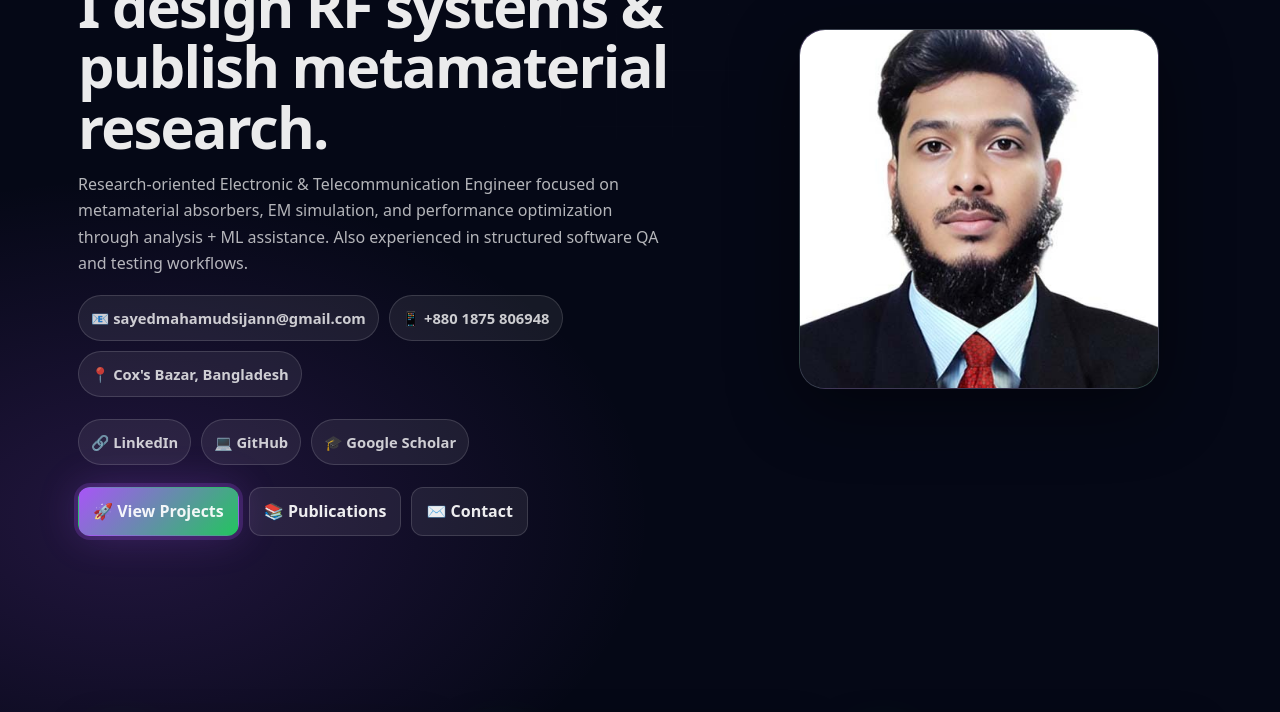
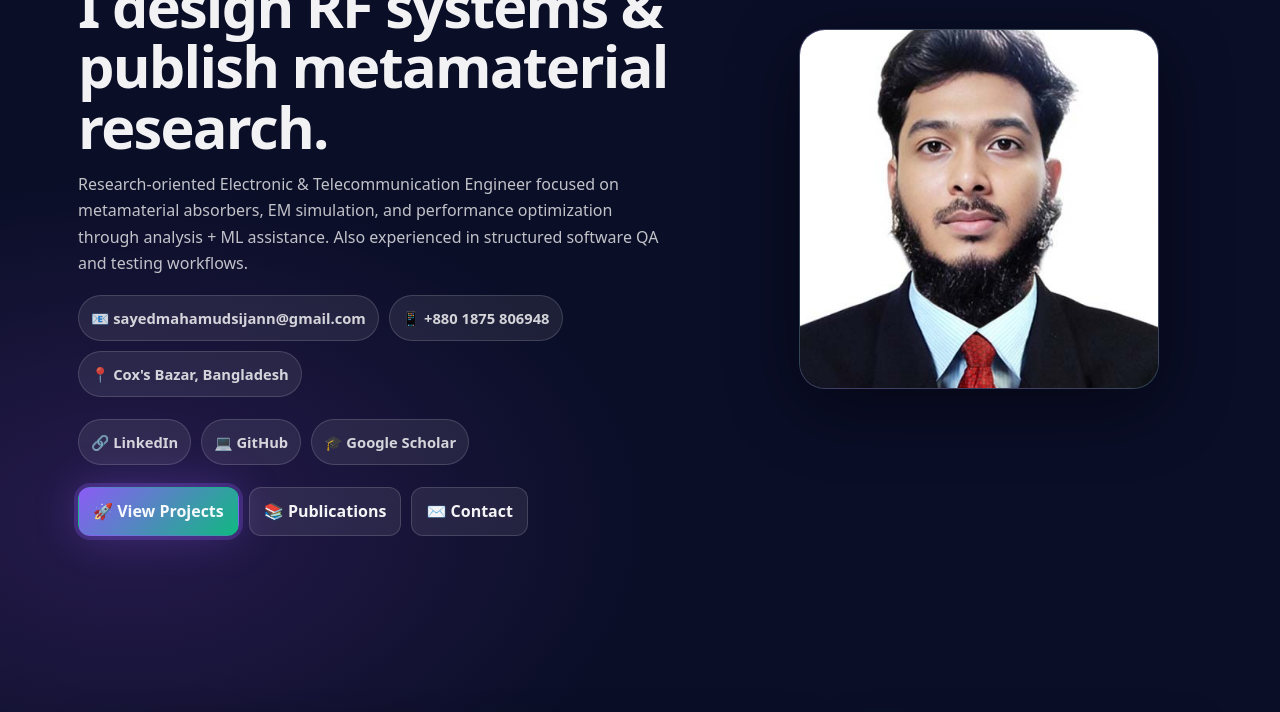
Before and after one commit to sayedmahamudsijan/Sayed_Mahamud_Protfolio, a plain HTML site: page index.html in a window 1280 px wide. Shown: the part 322-1034 px from the top of the page. Drawn offline with Linux system fonts and the light colour scheme.

Commit message:
Update color variables for dark and light themes

```diff
--- a/index.html
+++ b/index.html
@@ -32,37 +32,37 @@
 
     /* Dark Theme (default) */
     :root[data-theme="dark"]{
-      --bg: #050816;
-      --bg2:#070a1f;
-      --panel: rgba(255,255,255,.07);
-      --panel2: rgba(255,255,255,.10);
-      --border: rgba(255,255,255,.14);
-      --text: rgba(255,255,255,.92);
-      --muted: rgba(255,255,255,.70);
-
-      /* stronger, less pale accents */
-      --a1: #a855f7; /* violet */
-      --a2: #22c55e; /* green */
-      --a3: #38bdf8; /* sky */
-      --glow: 0 0 0 4px rgba(168,85,247,.20), 0 0 40px rgba(168,85,247,.22);
-      --glow2: 0 0 40px rgba(34,197,94,.18);
+      --bg: #0a0e27;
+      --bg2:#0d1235;
+      --panel: rgba(255,255,255,.08);
+      --panel2: rgba(255,255,255,.12);
+      --border: rgba(255,255,255,.15);
+      --text: rgba(255,255,255,.95);
+      --muted: rgba(255,255,255,.75);
+
+      /* vibrant, eye-catching accents */
+      --a1: #8b5cf6; /* vivid violet */
+      --a2: #10b981; /* emerald */
+      --a3: #06b6d4; /* cyan */
+      --glow: 0 0 0 4px rgba(139,92,246,.25), 0 0 45px rgba(139,92,246,.3);
+      --glow2: 0 0 35px rgba(16,185,129,.25);
     }
 
     /* Light Theme */
     :root[data-theme="light"]{
-      --bg: #f7f8ff;
+      --bg: #f8fafc;
       --bg2:#ffffff;
-      --panel: rgba(17,24,39,.06);
-      --panel2: rgba(17,24,39,.08);
-      --border: rgba(17,24,39,.12);
-      --text: rgba(17,24,39,.92);
-      --muted: rgba(17,24,39,.70);
-
-      --a1: #6d28d9; /* violet */
-      --a2: #0f766e; /* teal-green */
-      --a3: #2563eb; /* blue */
-      --glow: 0 0 0 4px rgba(109,40,217,.14), 0 0 30px rgba(37,99,235,.10);
-      --glow2: 0 0 28px rgba(15,118,110,.12);
+      --panel: rgba(15,23,42,.05);
+      --panel2: rgba(15,23,42,.08);
+      --border: rgba(15,23,42,.15);
+      --text: rgba(15,23,42,.95);
+      --muted: rgba(15,23,42,.65);
+
+      --a1: #7c3aed; /* rich violet */
+      --a2: #059669; /* emerald */
+      --a3: #0891b2; /* cyan */
+      --glow: 0 0 0 4px rgba(124,58,237,.15), 0 0 35px rgba(124,58,237,.12);
+      --glow2: 0 0 30px rgba(5,150,105,.15);
     }
 
     *{box-sizing:border-box}
```
